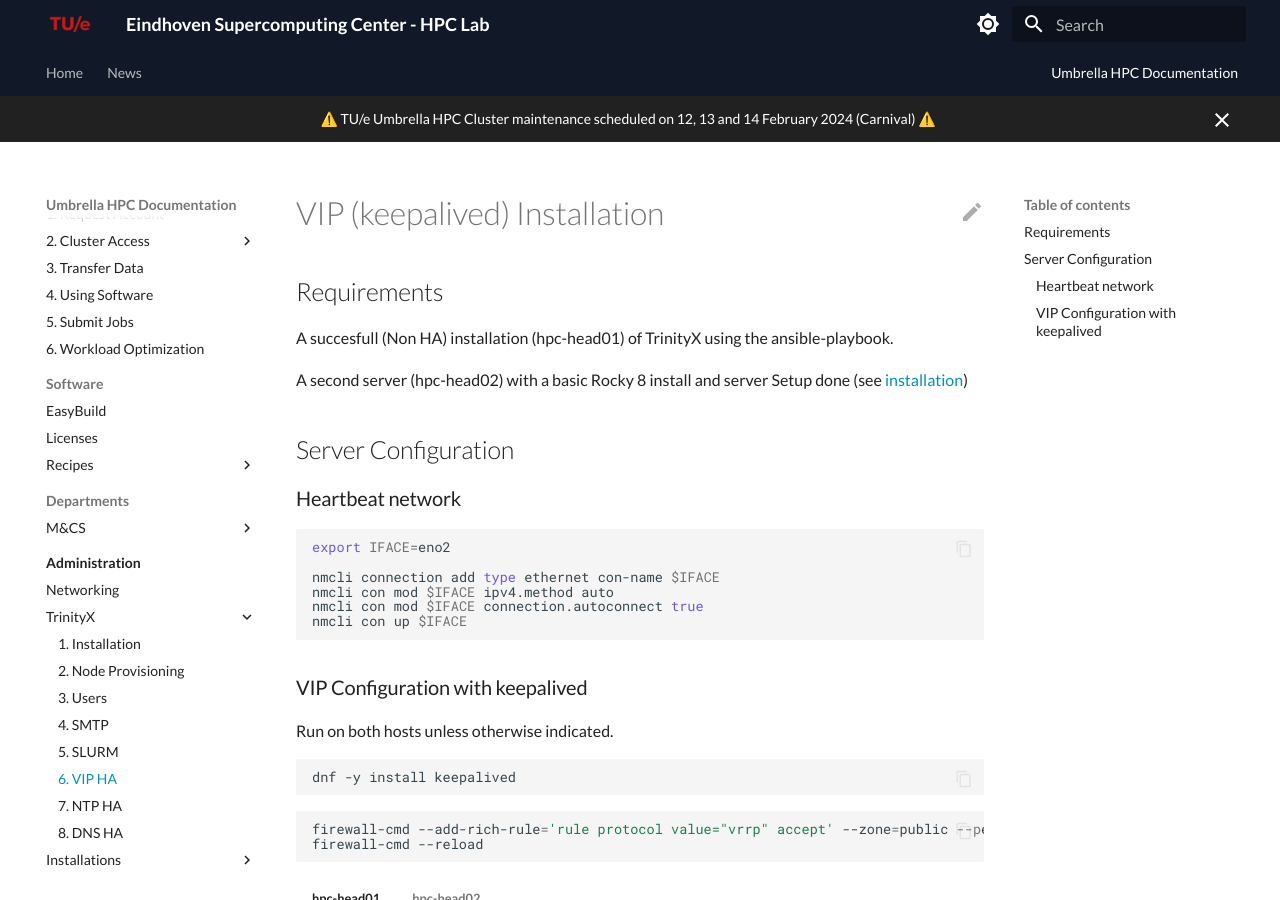
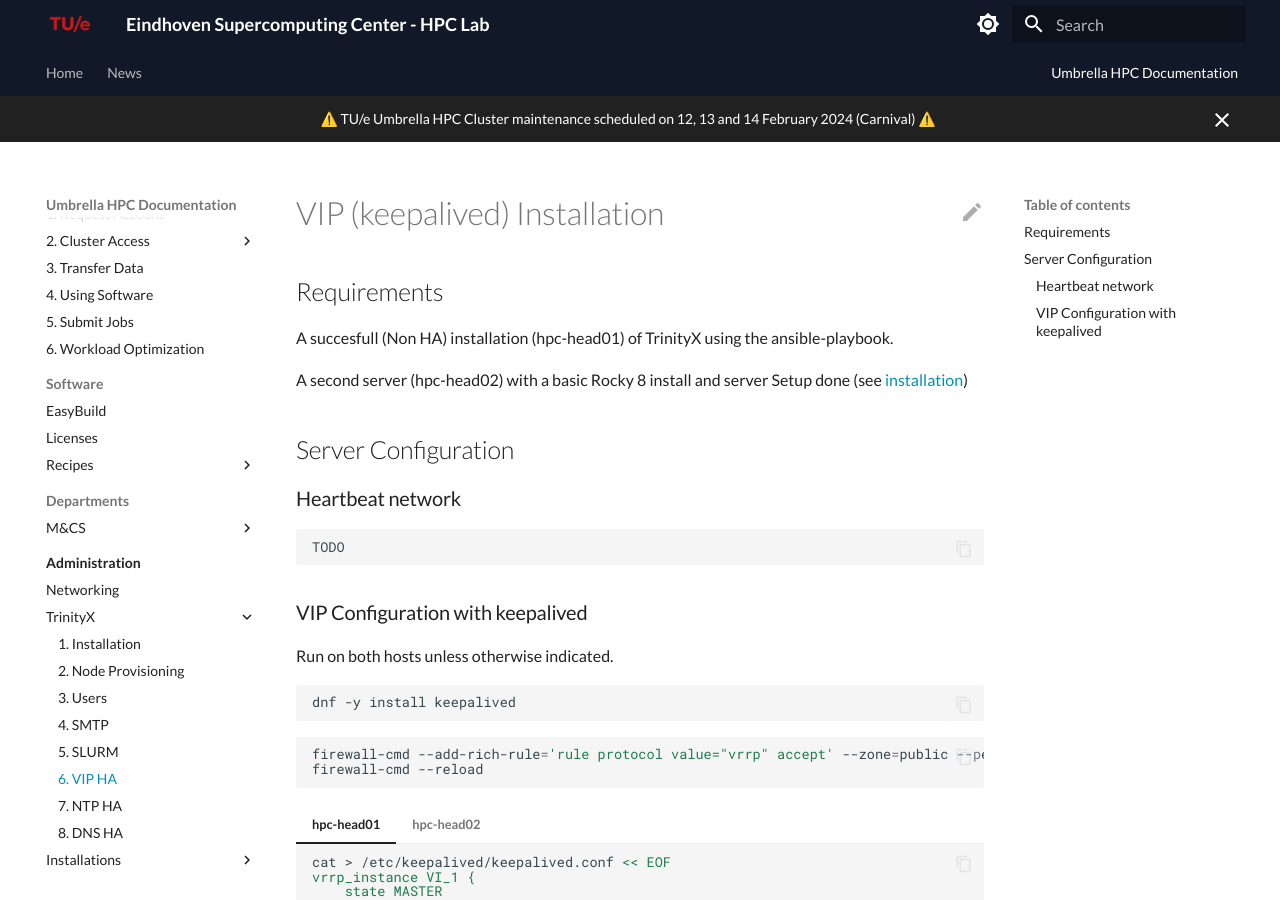
Before and after one commit to gferhpc/supercomputing.tue.nl, an MkDocs documentation site: the page built from pages/documentation/administration/trinityx/keepalived.md, in a window 1280 px wide and 900 px high. Built offline with MkDocs 1.6.1 and Material for MkDocs 9.7.7, drawn with Linux system fonts in a browser that asks for light colours.

Commit message:
Update keepalived.md

````diff
--- a/pages/documentation/administration/trinityx/keepalived.md
+++ b/pages/documentation/administration/trinityx/keepalived.md
@@ -11,12 +11,7 @@
 ### Heartbeat network
 
 ```shell
-export IFACE=eno2
-
-nmcli connection add type ethernet con-name $IFACE
-nmcli con mod $IFACE ipv4.method auto
-nmcli con mod $IFACE connection.autoconnect true
-nmcli con up $IFACE
+TODO
 ```
 
 
````
